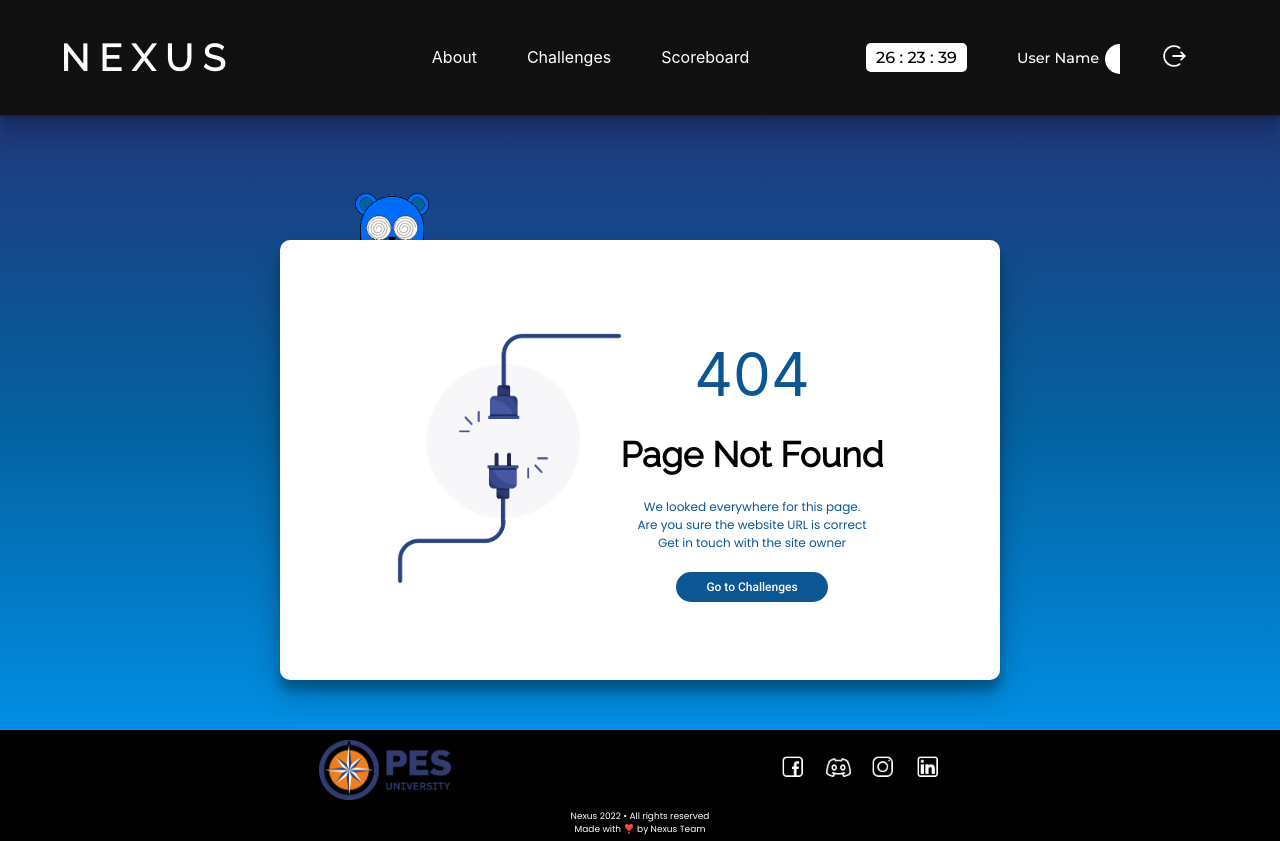
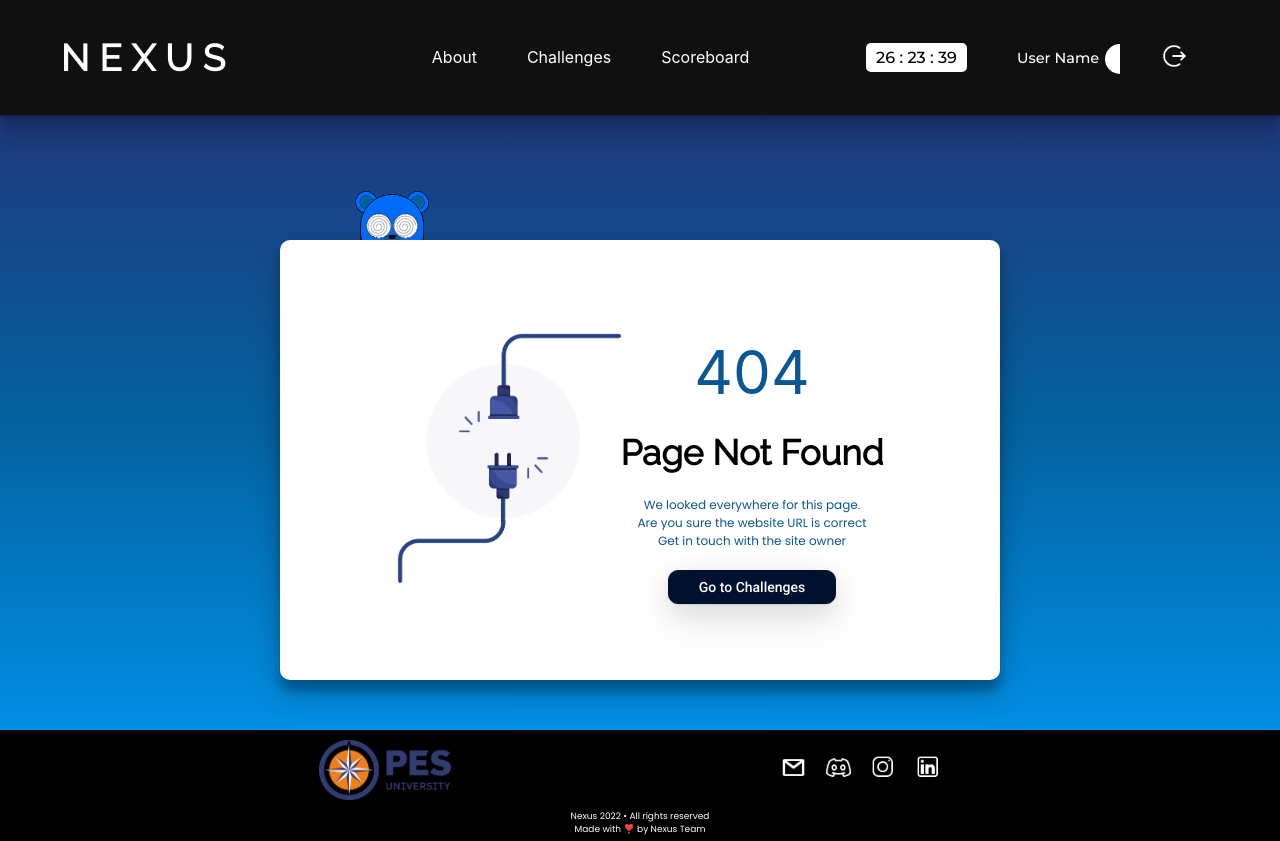
Before and after one commit to Nexus-PES/NexusTreasureHunt, a React (Create React App) app: page / in a window 1280 px wide. Built offline with nearby package versions, Linux system fonts and the light colour scheme; a web font is replaced by a local one.

Commit message:
Modify the content and button of login and 404 page

```diff
--- a/src/App.css
+++ b/src/App.css
@@ -596,11 +596,6 @@
   transition: all linear 100ms;
 }
 
-.footer_social_icons:hover {
-  height: 27px;
-  width: 27px;
-}
-
 /* ----------Hero animate------------- */
 
 .hero_pattern_container {
@@ -684,7 +679,7 @@
   background-image: url("./images/login_sidepage.jpg");
   background-size: cover;
   border-radius: 10px;
-  opacity: 0.9;
+  /* opacity: 0.9; */
 }
 
 .logincard_form {
@@ -732,16 +727,16 @@
 
 .login_image,
 .login_pass {
-  height: 20px;
-  width: 20px;
+  height: 18px;
+  width: 18px;
   position: relative;
   top: 58px;
-  left: 12px;
+  left: 12.5px;
 }
 
 .login_pass{
-  height: 18px;
-  width: 18px;
+  height: 16px;
+  width: 16px;
 }
 
 .logincard_input {
@@ -759,32 +754,38 @@
   justify-content: center;
   font-weight: bold;
   display: flex;
-  /* padding-bottom:px; */
   top:-10px;
 }
 
 .logincard_btn {
   border-radius:10px ;
   width: 50%;
-  border: 1px solid #00112F;
   font-family: 'Raleway', sans-serif;
   font-weight: bold;
   font-size: 14px;
   box-shadow: rgba(17, 17, 26, 0.1) 0px 1px 0px, rgba(17, 17, 26, 0.1) 0px 8px 24px, rgba(17, 17, 26, 0.1) 0px 16px 48px;
   transition: all ease-in 200ms;
+  background-color: #00112F;
+  border: 1px solid #00112F;
 }
 
-.login_link{
+.logincard_btn .nav_links_comp .jBCfNe a{
+  color:#fff;
+}
+
+.login_link a{
   text-decoration: none;
+  color:#fff;
 }
 
 .logincard_btn:hover,.logincard_btn:focus-within {
-  background-color: #00112F;
+  background-color: #fff;
   border-radius: 10px 0 10px 0;
+  box-shadow: rgba(50, 50, 93, 0.25) 0px 13px 27px -5px, rgba(0, 0, 0, 0.3) 0px 8px 16px -8px;
 }
 
-.logincard_btn:hover .login_link, .logincard_btn:focus-within .login_link{
-  color: #fff;
+.logincard_btn:hover .jBCfNe a, .logincard_btn:focus-within .jBCfNe a {
+  color:#00112F;
 }
 
 .nox_login {
@@ -856,15 +857,36 @@
 }
 
 .notfound_btn{
-  background-color: #0B5693;
+  background-color: #00112F;
   color:#fff;
   text-decoration: none;
   margin:20px;
   padding:8px 30px;
-  border-radius: 20px;
-  font-size: 12px;
+  border-radius: 10px;
   font-weight: 500;
+  font-size: 14px;
+  box-shadow: rgba(17, 17, 26, 0.1) 0px 1px 0px, rgba(17, 17, 26, 0.1) 0px 8px 24px, rgba(17, 17, 26, 0.1) 0px 16px 48px;
+  transition: all ease-in 200ms;
+  background-color: #00112F;
+  border: 1px solid #00112F;
+
 }
+
+.notfound_btn:hover{
+  box-shadow: rgba(50, 50, 93, 0.25) 0px 13px 27px -5px, rgba(0, 0, 0, 0.3) 0px 8px 16px -8px;
+  color:#00112F;
+  background-color: #fff;
+  border-radius: 10px 0 10px 0;
+}
+
+/* .logincard_btn:hover,.logincard_btn:focus-within {
+  background-color: #fff;
+  border-radius: 10px 0 10px 0;
+}
+
+.logincard_btn:hover .jBCfNe a, .logincard_btn:focus-within .jBCfNe a {
+  color:#00112F;
+} */
 
 .navfound_btn:hover{
   box-shadow: rgba(0, 0, 0, 0.25) 0px 54px 55px, rgba(0, 0, 0, 0.12) 0px -12px 30px, rgba(0, 0, 0, 0.12) 0px 4px 6px, rgba(0, 0, 0, 0.17) 0px 12px 13px, rgba(0, 0, 0, 0.09) 0px -3px 5px;
--- a/src/components/Footer.jsx
+++ b/src/components/Footer.jsx
@@ -1,7 +1,7 @@
 import React from 'react'
 import pes_logo from '../images/logo-dark.png'
 import FooterMedia from "./FooterMedia"
-import club_logo from "../images/nexus_logo.png"
+// import club_logo from "../images/nexus_logo.png"
 
 export default function Footer() {
   return (
--- a/src/components/FooterMedia.jsx
+++ b/src/components/FooterMedia.jsx
@@ -2,7 +2,7 @@ import React from 'react'
 import linkedin from '../images/linkedin.png'
 import discord from '../images/discord.png'
 import insta from '../images/instagram.png'
-import facebook from '../images/facebook.png'
+import mail from "../images/mail.png"
 
 export default function Footer_desc() {
     return (
@@ -16,7 +16,7 @@ export default function Footer_desc() {
             </div> */}
             <div>
                 <ul className="footer_links">
-                    <li><a href="mailto:nexus_cse@pes.edu?subject = Feedback&body = Message"><img src={facebook} className="footer_social_icons" alt="socail media" /></a></li>
+                    <li><a href="mailto:nexus_cse@pes.edu?subject = Feedback&body = Message"><img src={mail} className="footer_social_icons" alt="socail media" /></a></li>
                     <li><a href="/"><img src={discord} className="footer_social_icons" alt="socail media" /></a></li>
                     <li><a href="https://www.instagram.com/nexus.pesu/"><img src={insta} className="footer_social_icons" alt="socail media" /></a></li>
                     <li><a href="https://www.linkedin.com/company/nexus-pes/"><img src={linkedin} className="footer_social_icons" alt="socail media" /></a></li>
--- a/src/components/LoginCard.jsx
+++ b/src/components/LoginCard.jsx
@@ -29,7 +29,7 @@ export default function LoginCard() {
                     </div>
                 </div>
                 <div className="logincard_btn_div">
-                    <button className="logincard_btn"><NavLinks className="login_link" nav_href='/NexusTreasureHunt/challenges'>Admin</NavLinks></button>
+                    <button className="logincard_btn"><NavLinks className="login_link" nav_href='/NexusTreasureHunt/challenges'>Login</NavLinks></button>
                 </div>
             </form>
         </div>
```
Also changed, not shown: src/images/mail.png (added).
